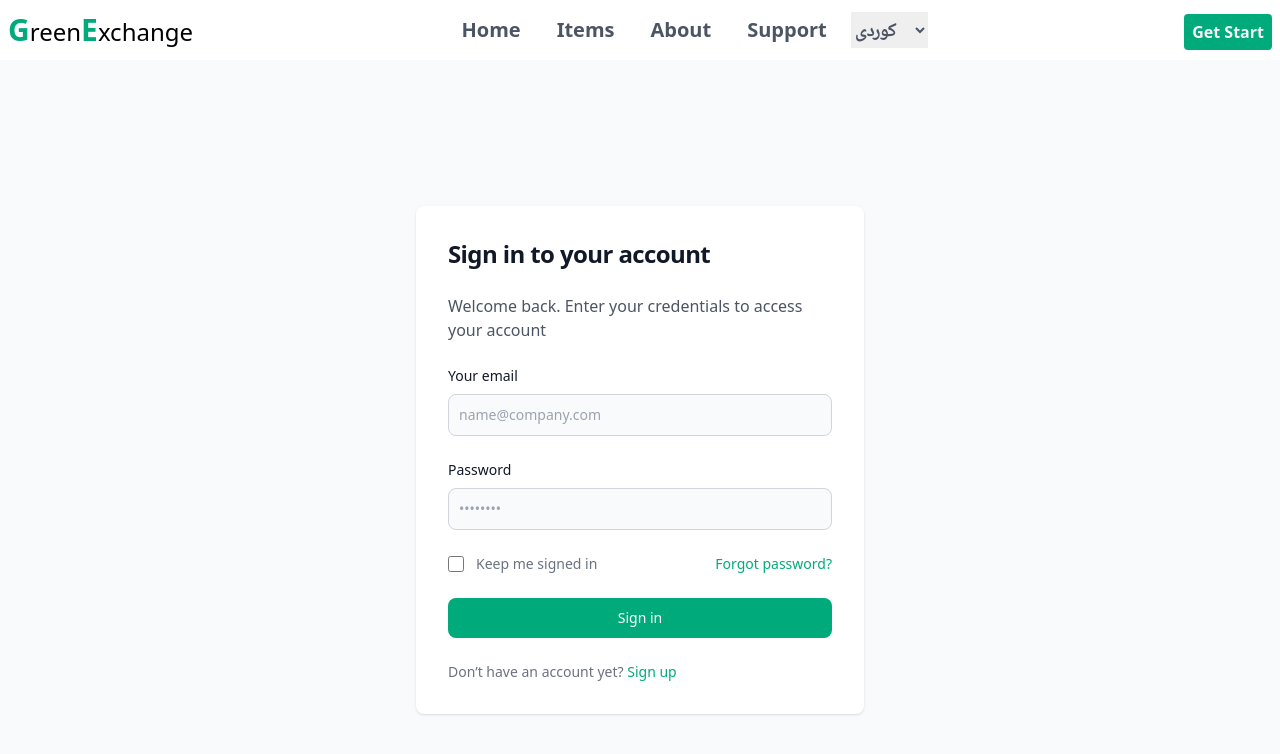
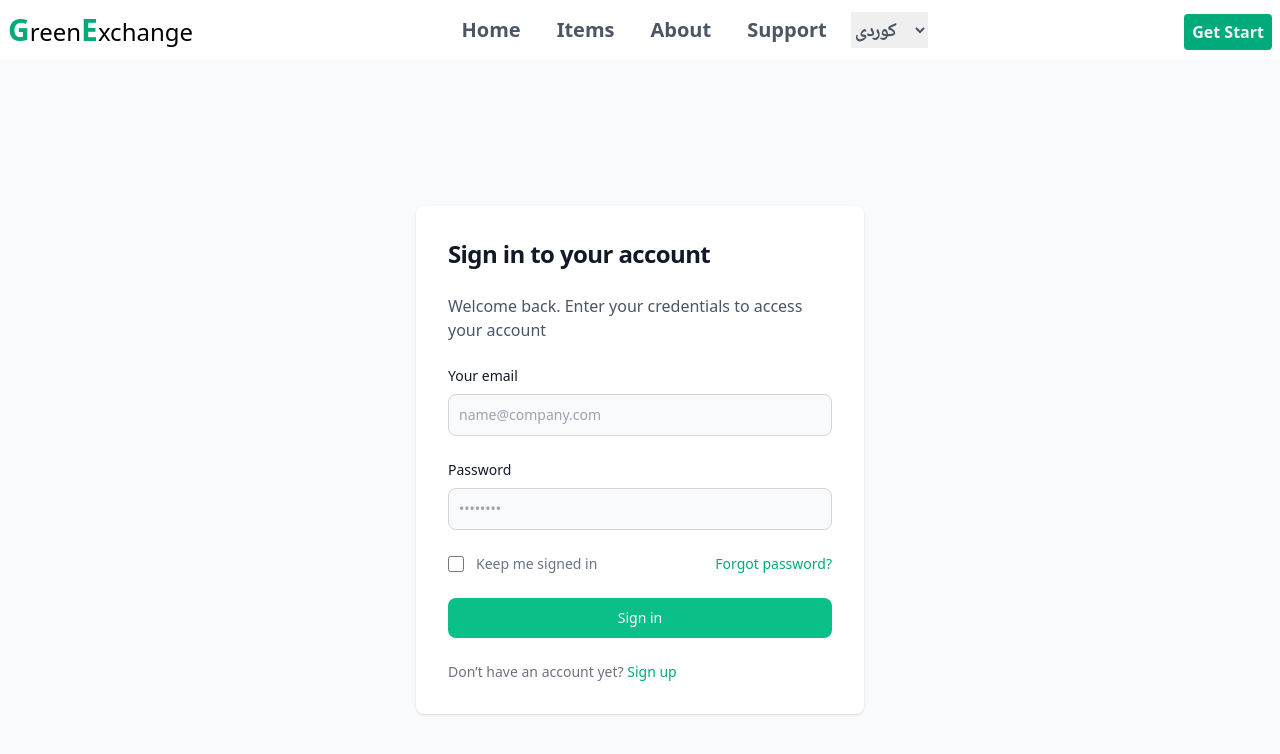
Before and after one commit to yahyahewa/Green_Exchnage_Front_End_React, a React app: page /login in a window 1280 px wide. Shown: the top 754 px of the page. Built offline with nearby package versions, Linux system fonts and the light colour scheme; the HTML template or start-up script is replaced by a standard one.

Commit message:
clean codes and remove some comment

```diff
--- a/src/components/login/Login.jsx
+++ b/src/components/login/Login.jsx
@@ -11,20 +11,13 @@ function SignInPage() {
     e.preventDefault();
     login(formData);
     }
-
-
-  // useEffect(()=>{
-  //   if(!isErro && !isLoading && userData){
-  //     localStorage.setItem("userData",JSON.stringify(userData?.data));
-  //   }
-  //   },[userData])
-
     useEffect(()=>{
         if(!isErro && !isLoading && data){
          JSON.stringify(localStorage.setItem("userData",JSON.stringify(data?.data)));
         }
     },[data])
-    if (data)return <Navigate to={"/profile"} replace />;
+
+    if (data && data?.data?.token)return <Navigate to={"/profile"} replace />;
   return (
     <div>
       <section className="bg-gray-50 dark:bg-gray-900">
@@ -89,8 +82,10 @@ function SignInPage() {
                   </Link>
                 </div>
                 <button
+                disabled={isErro?true:isLoading?true:false}
                   type="submit"
-                  className="w-full text-white bg-[#00AA7A] hover:bg-[#00674a] focus:ring-4 focus:outline-none focus:ring-primary-300 font-medium rounded-lg text-sm px-5 py-2.5 text-center dark:bg-primary-600 dark:hover:bg-primary-700 dark:focus:ring-primary-800"
+                  className={`w-full text-white  ${isErro ? 'bg-jade-200':isLoading?' bg-jade-200':' bg-jade-500 hover:bg-jade-600 '} focus:ring-4 focus:outline-none focus:ring-primary-300
+                   font-medium rounded-lg text-sm px-5 py-2.5 text-center dark:bg-primary-600 dark:hover:bg-primary-700 dark:focus:ring-primary-800`}
                 >
                   Sign in
                 </button>
```
